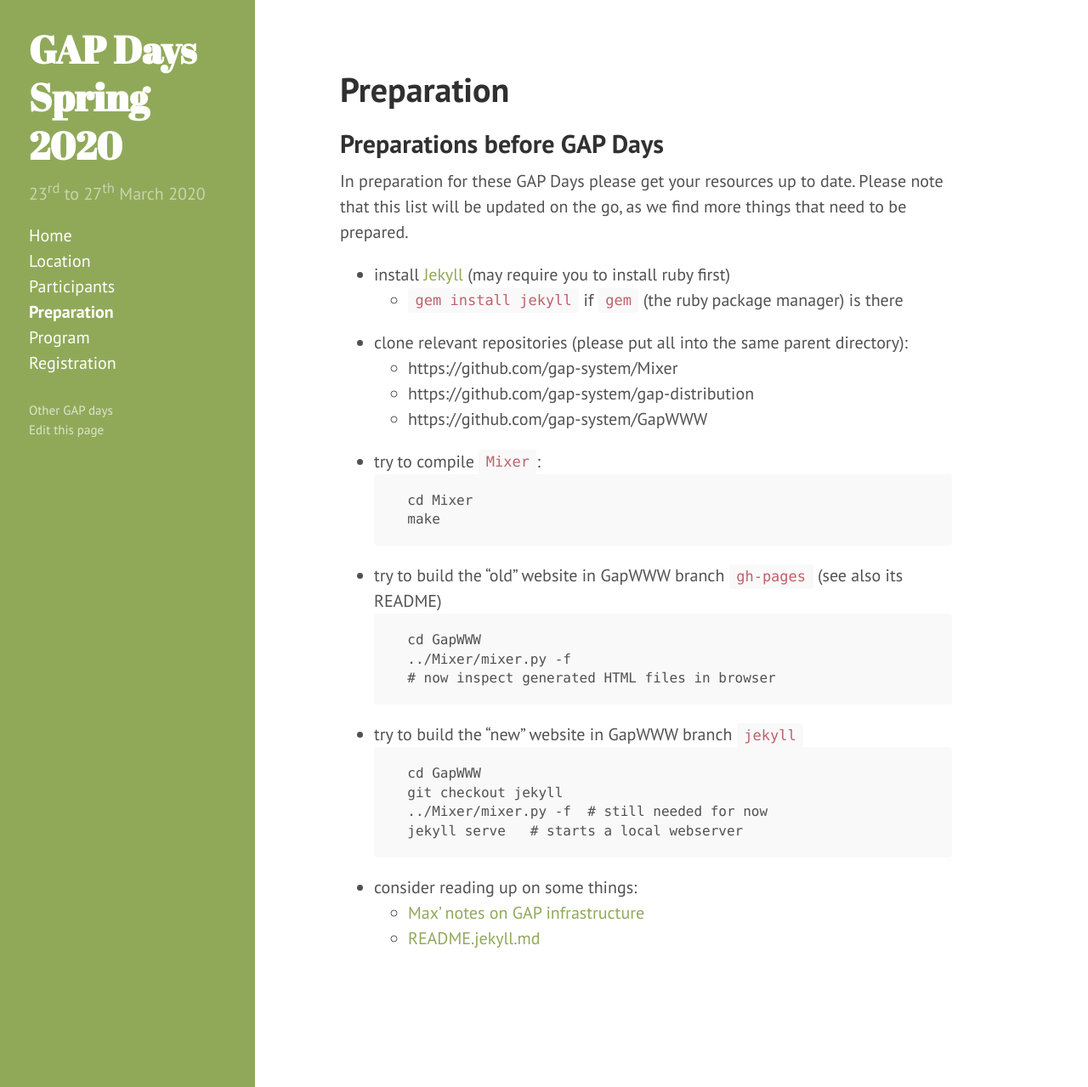
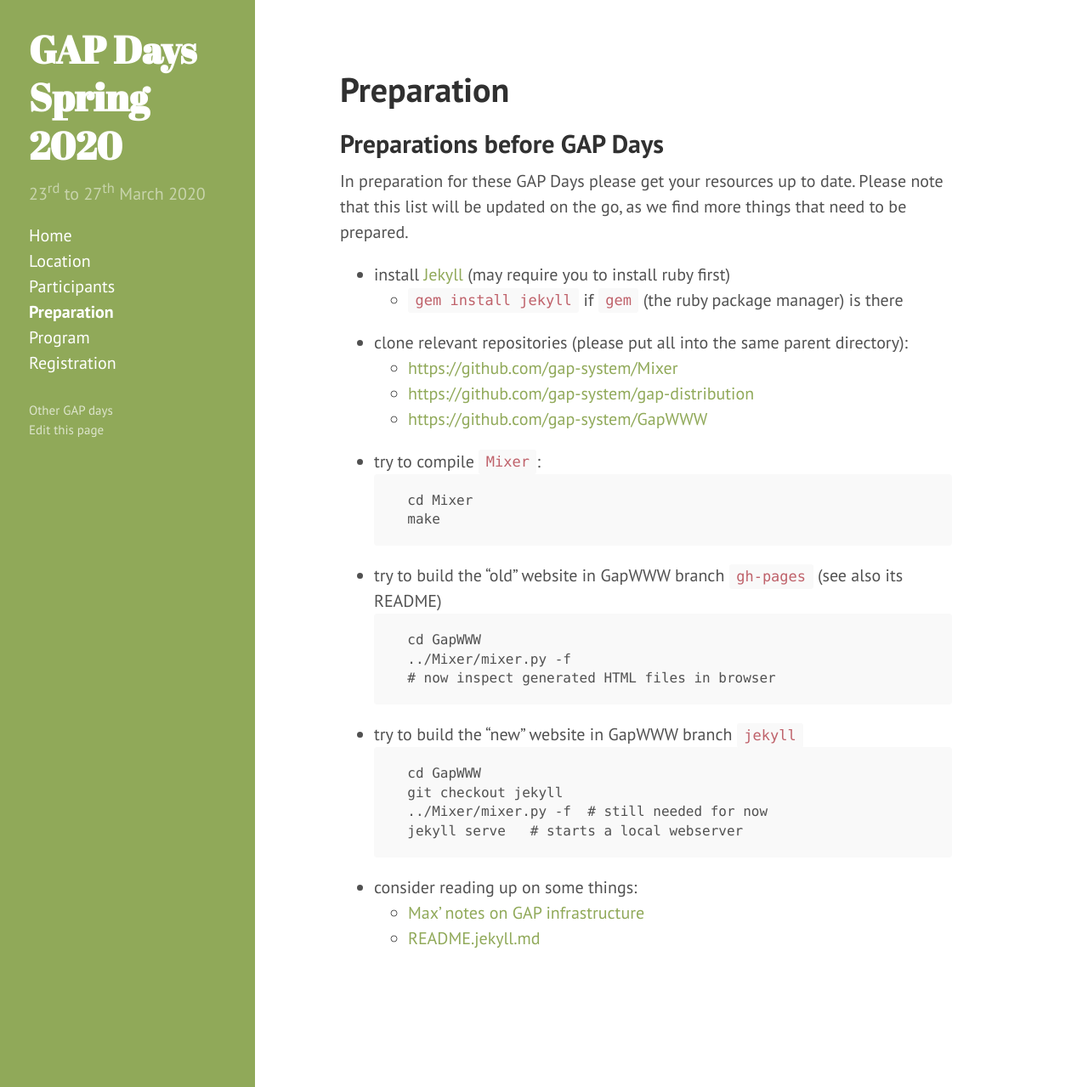
Before and after one commit to gapdays/gapdays2020-spring, a Jekyll site: the page built from preparation.md, in a window 1280 px wide and 1279 px high. Shown: the whole window at 85% size. Built offline with Jekyll 4.4.1, drawn with Linux system fonts in a browser that asks for light colours.

Commit message:
fix links

````diff
--- a/preparation.md
+++ b/preparation.md
@@ -10,9 +10,9 @@ Please note that this list will be updated on the go, as we find more things tha
 - install [Jekyll](https://jekyllrb.com) (may require you to install ruby first)
     - `gem install jekyll` if `gem` (the ruby package manager) is there
 - clone relevant repositories (please put all into the same parent directory):
-    - https://github.com/gap-system/Mixer
-    - https://github.com/gap-system/gap-distribution
-    - https://github.com/gap-system/GapWWW
+    - <https://github.com/gap-system/Mixer>
+    - <https://github.com/gap-system/gap-distribution>
+    - <https://github.com/gap-system/GapWWW>
 - try to compile `Mixer`:
     ```
     cd Mixer
````
